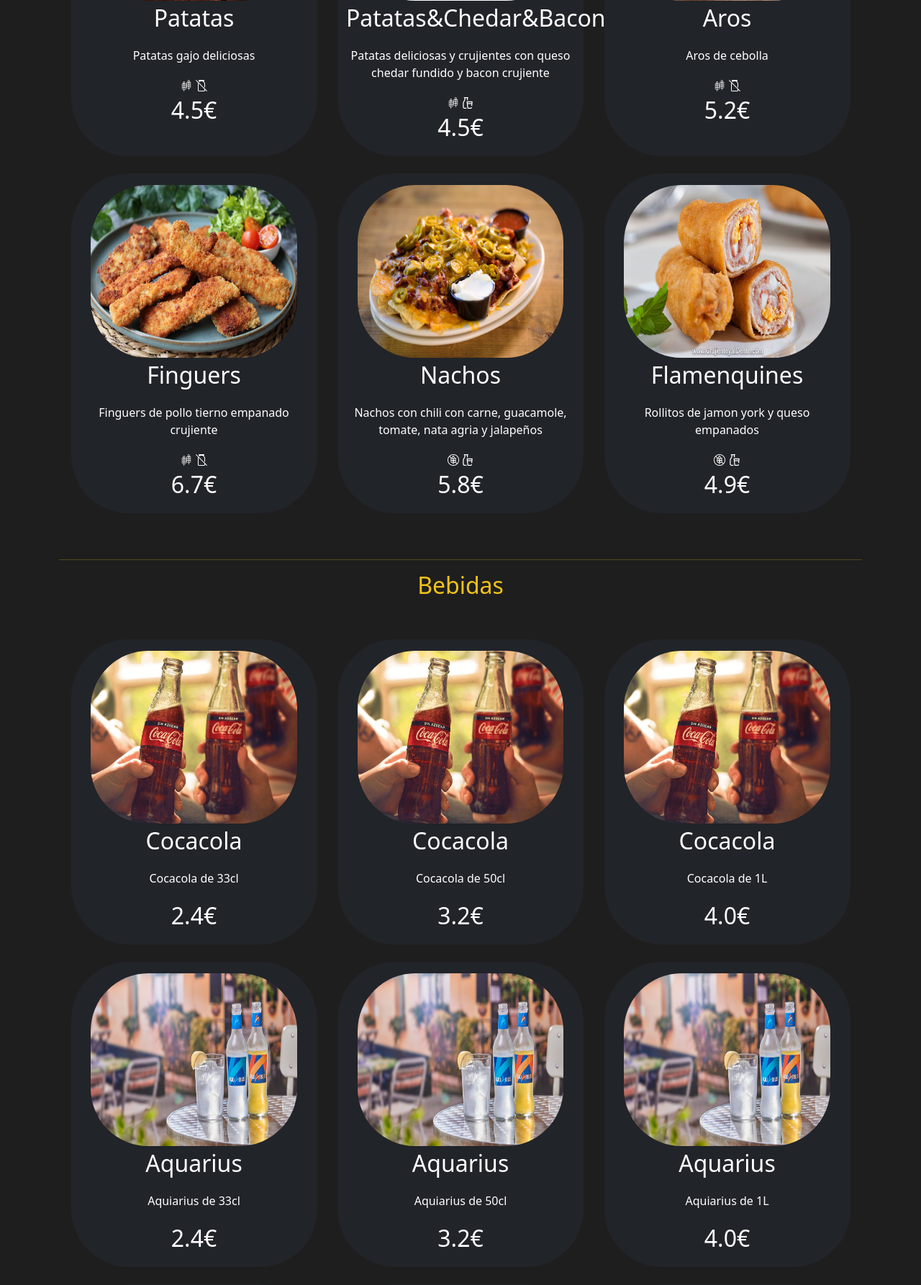
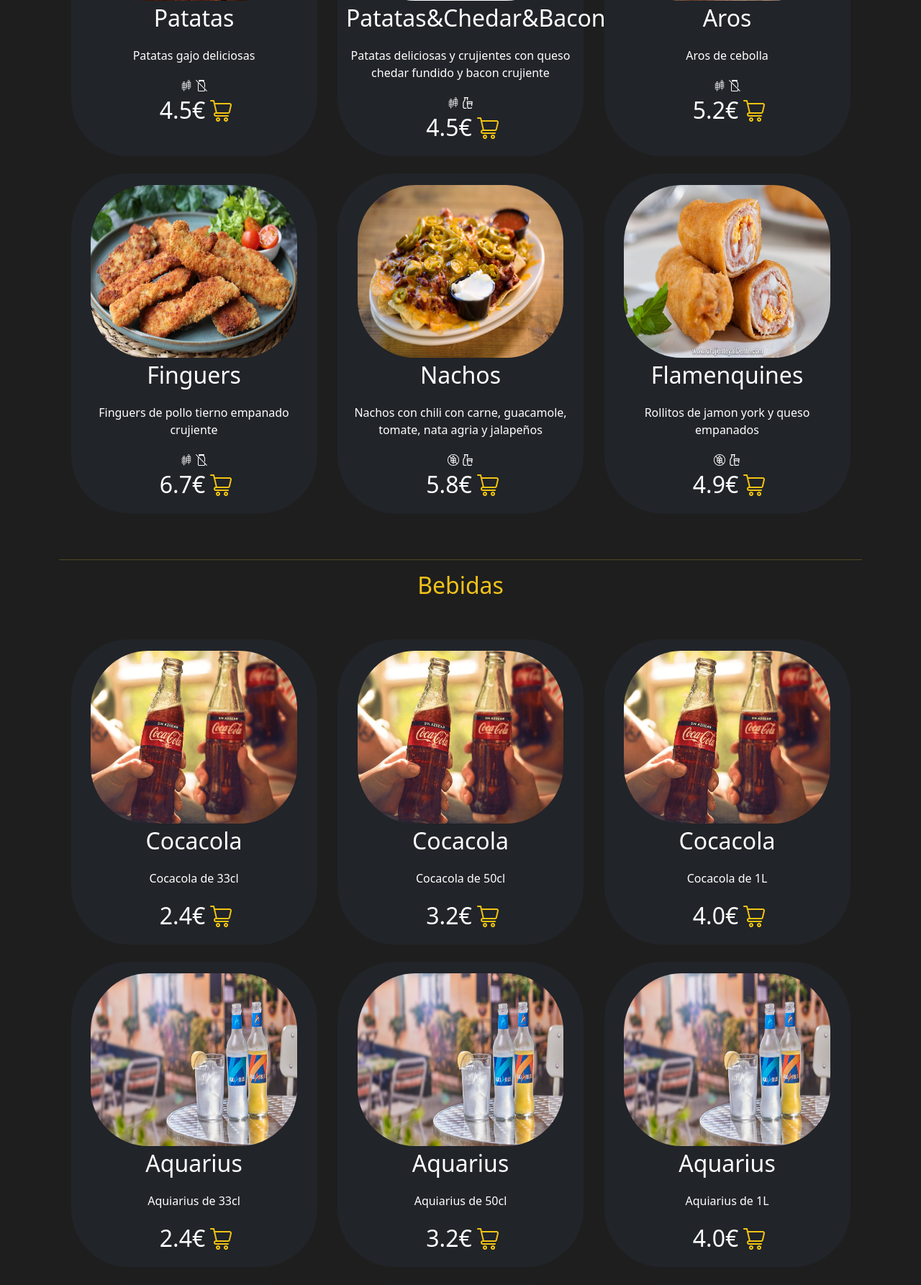
Before and after one commit to Asieertxo/Restaurante, a Flask app: page /carta in a window 1280 px wide. Shown: the part 2638-4423 px from the top of the page at 72% size. Run offline with Flask 2, Linux system fonts and the light colour scheme; the visitor is signed in with stand-in values (Sample User, id 1); data comes from the database, SQL or seed files in the repository; some libraries are stand-ins or nearby versions.

Commit message:
carrito a todo y limitado a usuario

```diff
--- a/templates/carta.html
+++ b/templates/carta.html
@@ -43,9 +43,10 @@
               {%endif%}
               <div class="carta-preciocarro">
                 <p class="carta-precio">{{ plato.5 }}€</p>
+                {% if current_user.is_authenticated: %}
                 <button class="carta-btn"><img class="carta-btn_img" src="{{ url_for('static', filename= 'img/carrito.png')}}"></button>
+                {%endif%}
               </div>
-
             </div>
           {% endif %}
         {% endfor %}
@@ -81,7 +82,12 @@
                 <img class="carta-icon" src="{{ url_for('static', filename= 'img/freegluten.png')}}">
                 <img class="carta-icon" src="{{ url_for('static', filename= 'img/freelactosa.png')}}">
               {%endif%}
-              <p class="carta-precio">{{ plato.5 }}€</p>
+              <div class="carta-preciocarro">
+                <p class="carta-precio">{{ plato.5 }}€</p>
+                {% if current_user.is_authenticated: %}
+                <button class="carta-btn"><img class="carta-btn_img" src="{{ url_for('static', filename= 'img/carrito.png')}}"></button>
+                {%endif%}
+              </div>
             </div>
           {% endif %}
         {% endfor %}
@@ -101,7 +107,12 @@
               <img class="carta-photo" src="{{ url_for('static', filename= 'img/' + plato.1 + '.jpg')}}">
               <p class="fs-2 carta-nombre">{{ plato.1 }}</p>
               <p class="carta-descrip">{{ plato.3 }}</p>
-              <p class="carta-precio">{{ plato.5 }}€</p>
+              <div class="carta-preciocarro">
+                <p class="carta-precio">{{ plato.5 }}€</p>
+                {% if current_user.is_authenticated: %}
+                <button class="carta-btn"><img class="carta-btn_img" src="{{ url_for('static', filename= 'img/carrito.png')}}"></button>
+                {%endif%}
+              </div>
             </div>
           {% endif %}
         {% endfor %}
```
